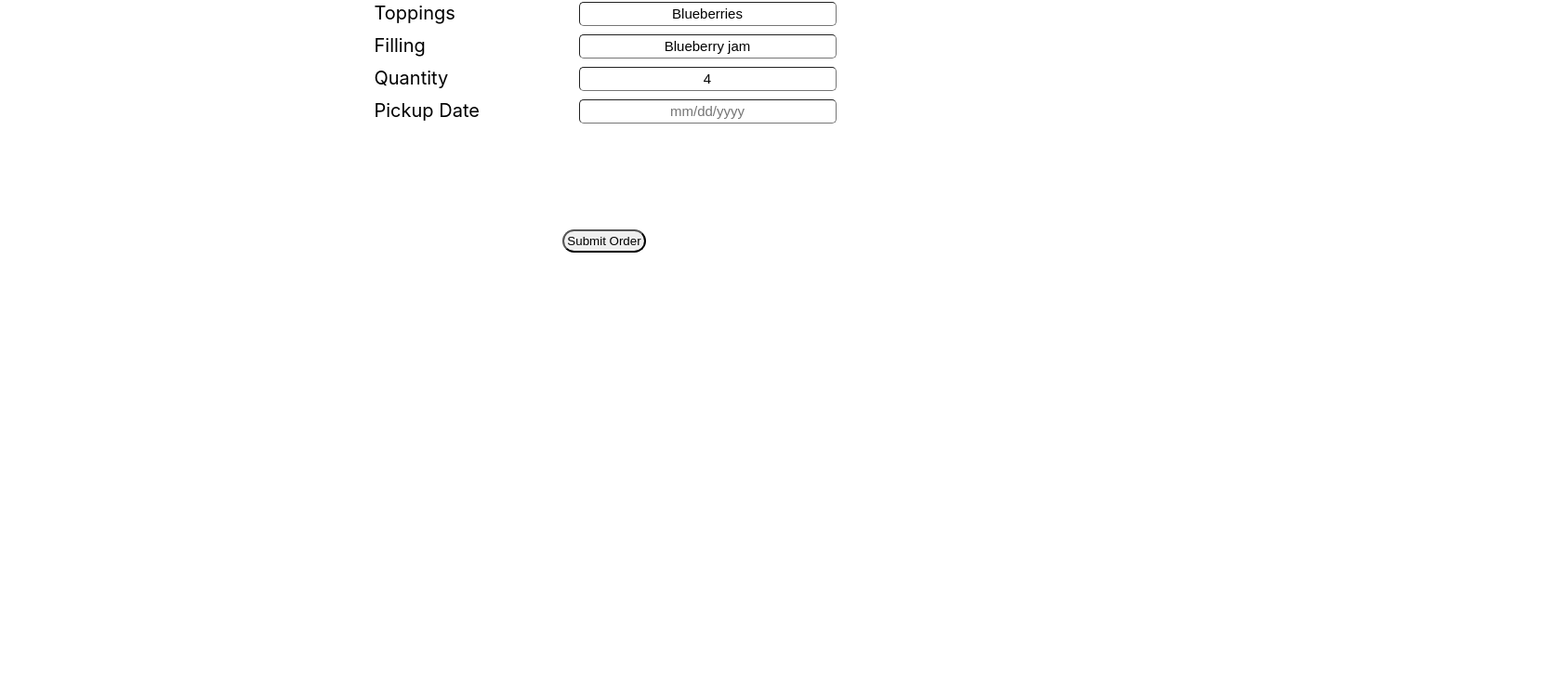
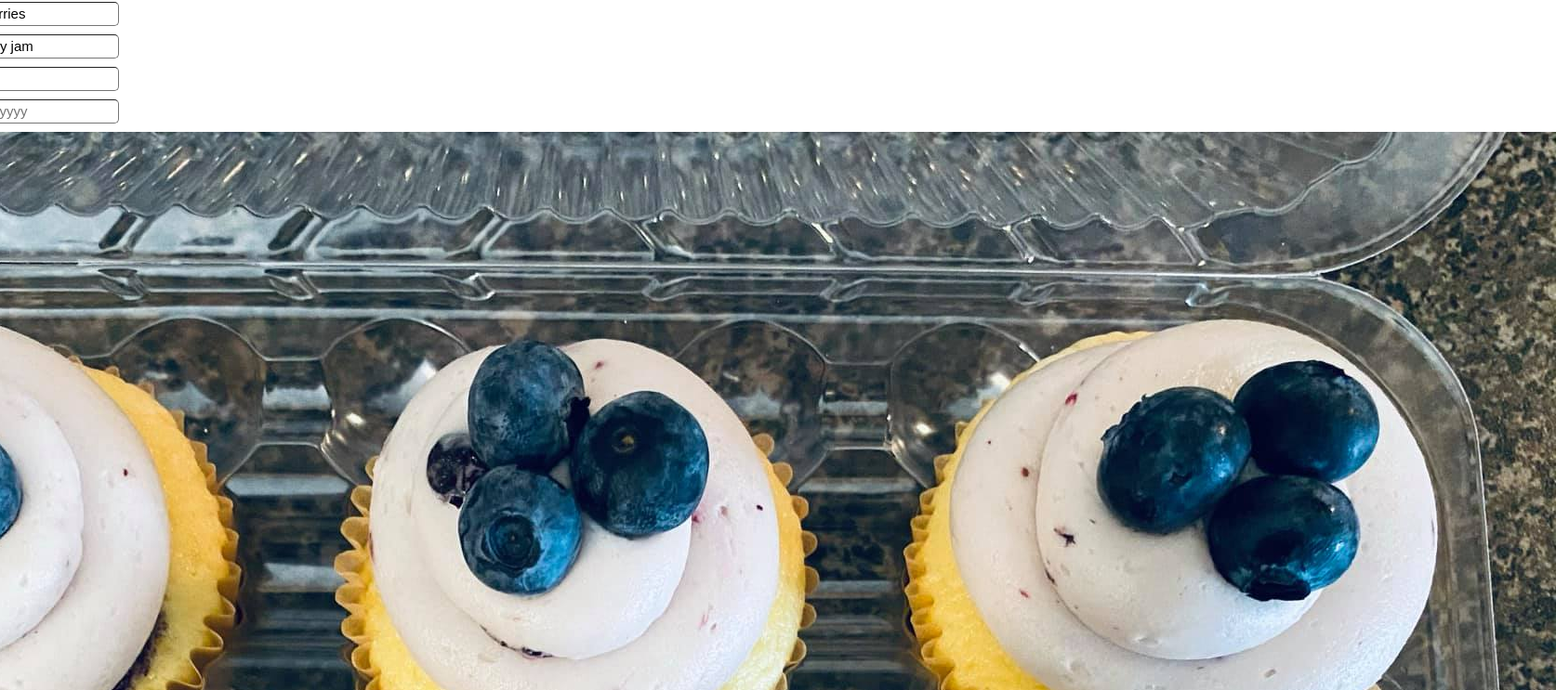
Before and after one commit to Pockets1514/HooksandEmailJS, a React (Create React App) app: page /order in a window 1280 px wide. Shown: the part 365-1108 px from the top of the page at 93% size, 1674 px wide, since content can reach past the window. Before the commit the page ends 800 px from the top, so only its background shows below. Built offline with nearby package versions, Linux system fonts and the light colour scheme.

Commit message:
added img to OrderForm.js and inoperable function as a pplaceholder for add to order button in gallery

```diff
--- a/src/components/gallery/TileGallery.js
+++ b/src/components/gallery/TileGallery.js
@@ -9,8 +9,8 @@ class TileGallery extends Component {
   }
 
   render() {
-    const handleOrder = () => {
-      console.log(this.props);
+    const handleOrder = (event) => {
+      this.props.onChange(event.target.value);
     };
 
     return (
@@ -19,16 +19,21 @@ class TileGallery extends Component {
           <img
             className="showcase__img"
             alt="Mmmm, that was good."
-            src={this.props.src}
+            src={this.props.order.src}
           />
           <div className="recipe">
             <h2>{this.props.order.src.slice(14, -14)}</h2>
             <p>
-              A {this.props.cake} cupcake with {this.props.frosting} frosting
-              {this.props.filling ? `, filled with ${this.props.filling},` : ""}
-              {this.props.toppings ? ` and ${this.props.toppings}.` : "."}
+              A {this.props.order.cake_flavor} cupcake with{" "}
+              {this.props.order.frosting_flavor} frosting
+              {this.props.order.filling
+                ? `, filled with ${this.props.order.filling},`
+                : ""}
+              {this.props.order.toppings
+                ? ` and ${this.props.order.toppings}.`
+                : "."}
             </p>
-            <Link to="/order" onClick={handleOrder()}>
+            <Link to="/order" onClick={handleOrder}>
               <button>Order Now!</button>
             </Link>
           </div>
--- a/src/components/order/OrderForm.js
+++ b/src/components/order/OrderForm.js
@@ -118,6 +118,12 @@ export default function OrderForm(props) {
           onChange={handleChange}
         />
       </div>
+      <div className="order-image-wrapper">
+        <img
+          src={props.order.src}
+          alt="Looking for Inspiration? Check out the Gallery."
+        ></img>
+      </div>
       <div className="form-button-wrapper">
         <FormButton
           className="order-form__submit-order "
```
